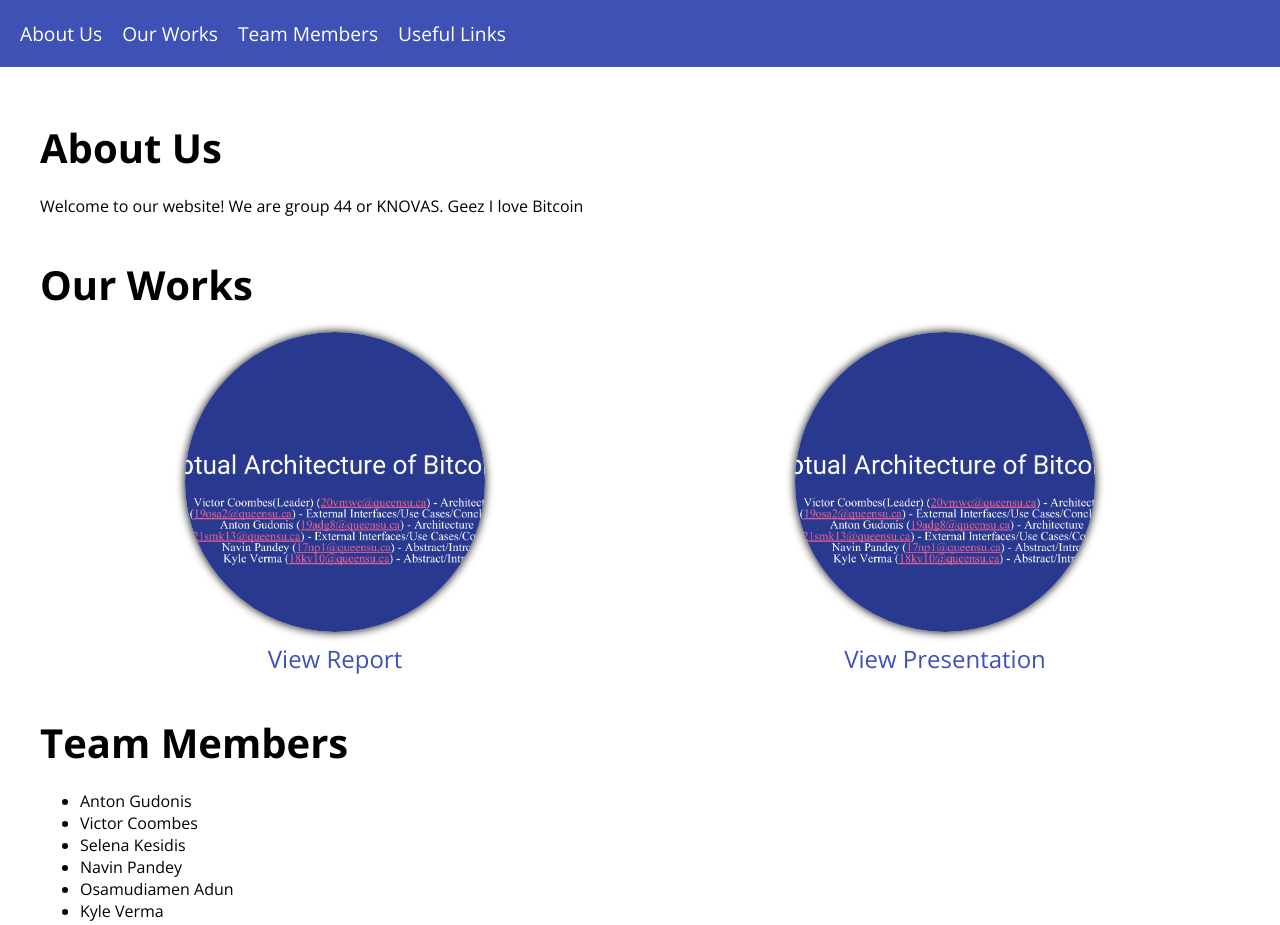
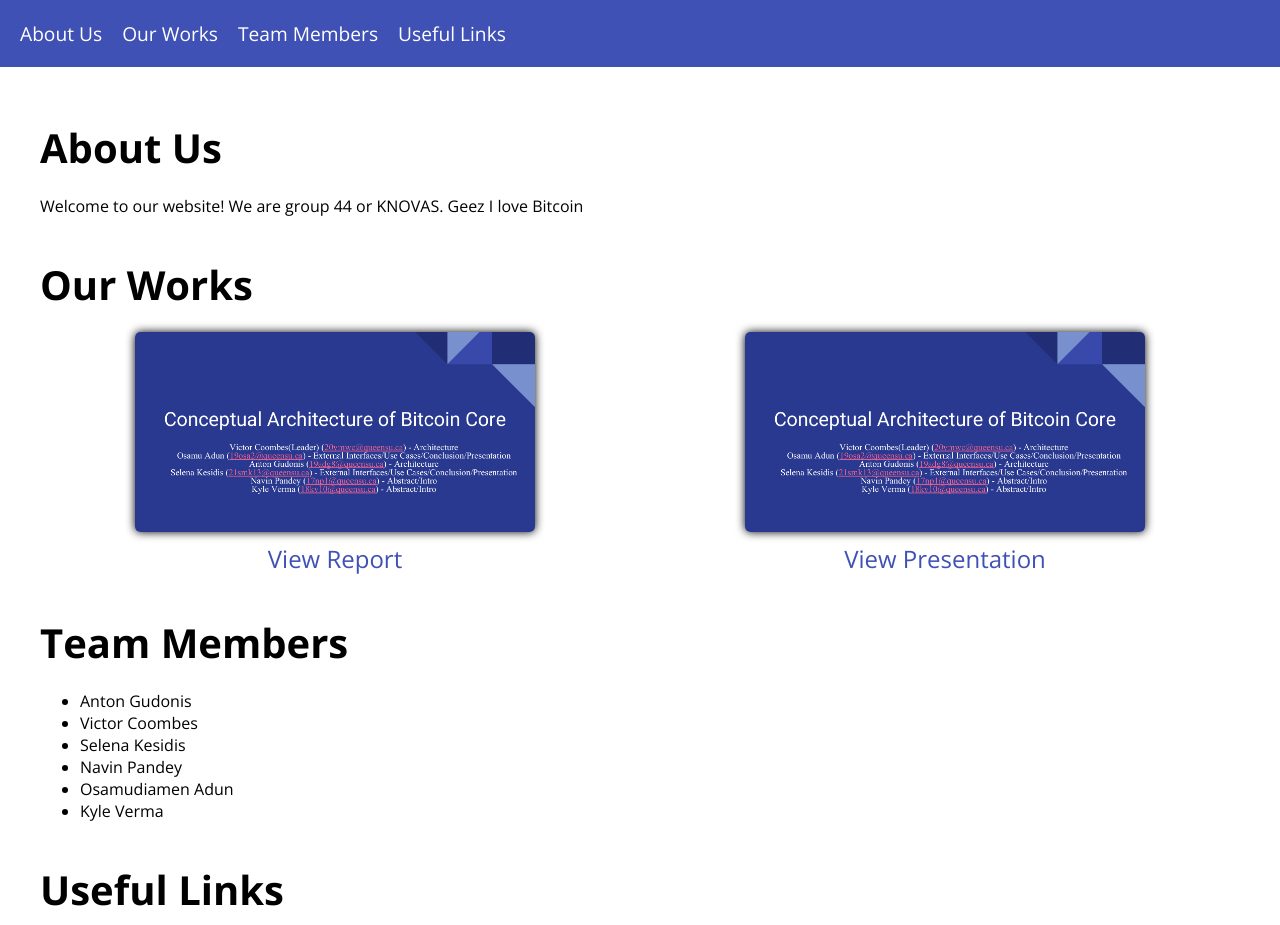
Before and after one commit to VCoombes/VCoombes.github.io, a plain HTML site: page index.html in a window 1280 px wide. Shown: the top 925 px of the page. Drawn offline with nearby package versions, Linux system fonts and the light colour scheme.

Commit message:
Make images rectangles

```diff
--- a/style.css
+++ b/style.css
@@ -58,10 +58,10 @@ h1 {
 }
 
 .grid-item img {
-  width: 300px;
-  height: 300px;
+  width: 400px;
+  height: 200px;
   object-fit: cover;
-  border-radius: 50%;
+  border-radius: 5px;
   box-shadow: 0px 0px 10px #000000;
 }
 
```
